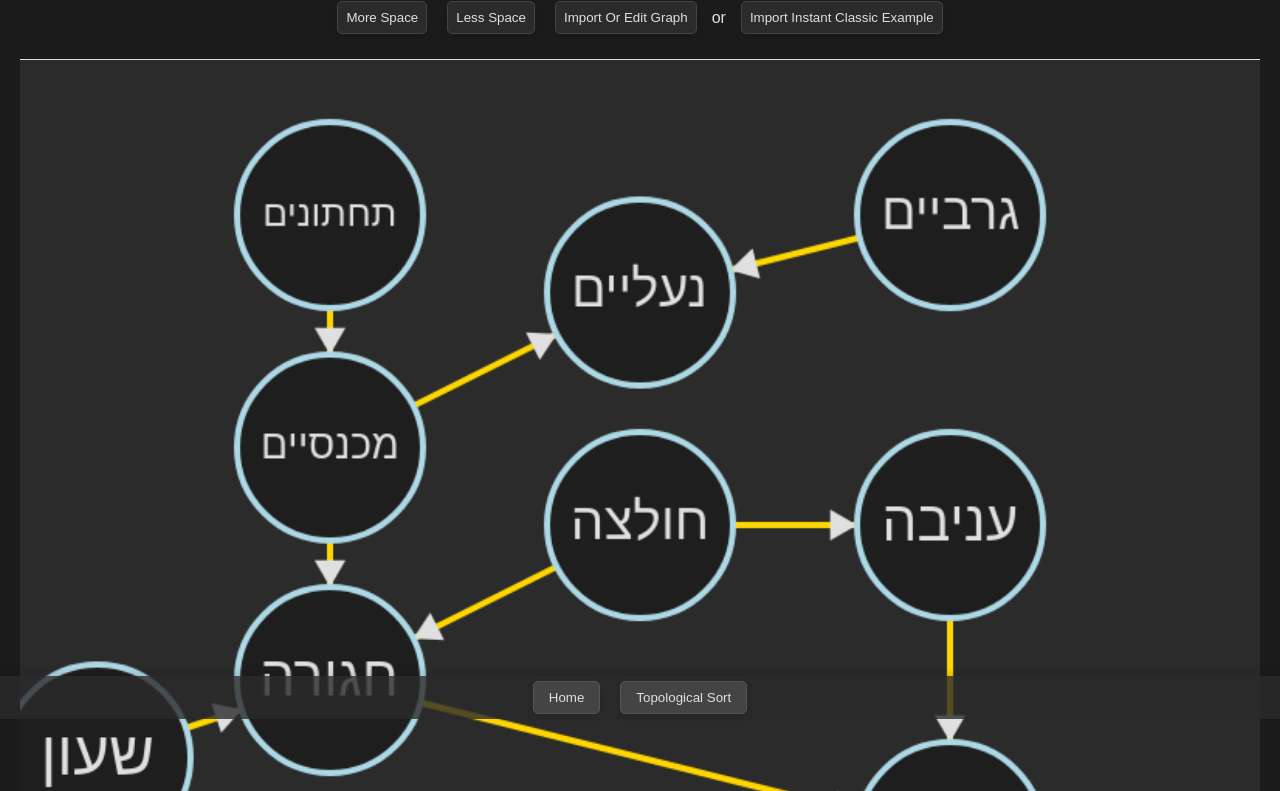
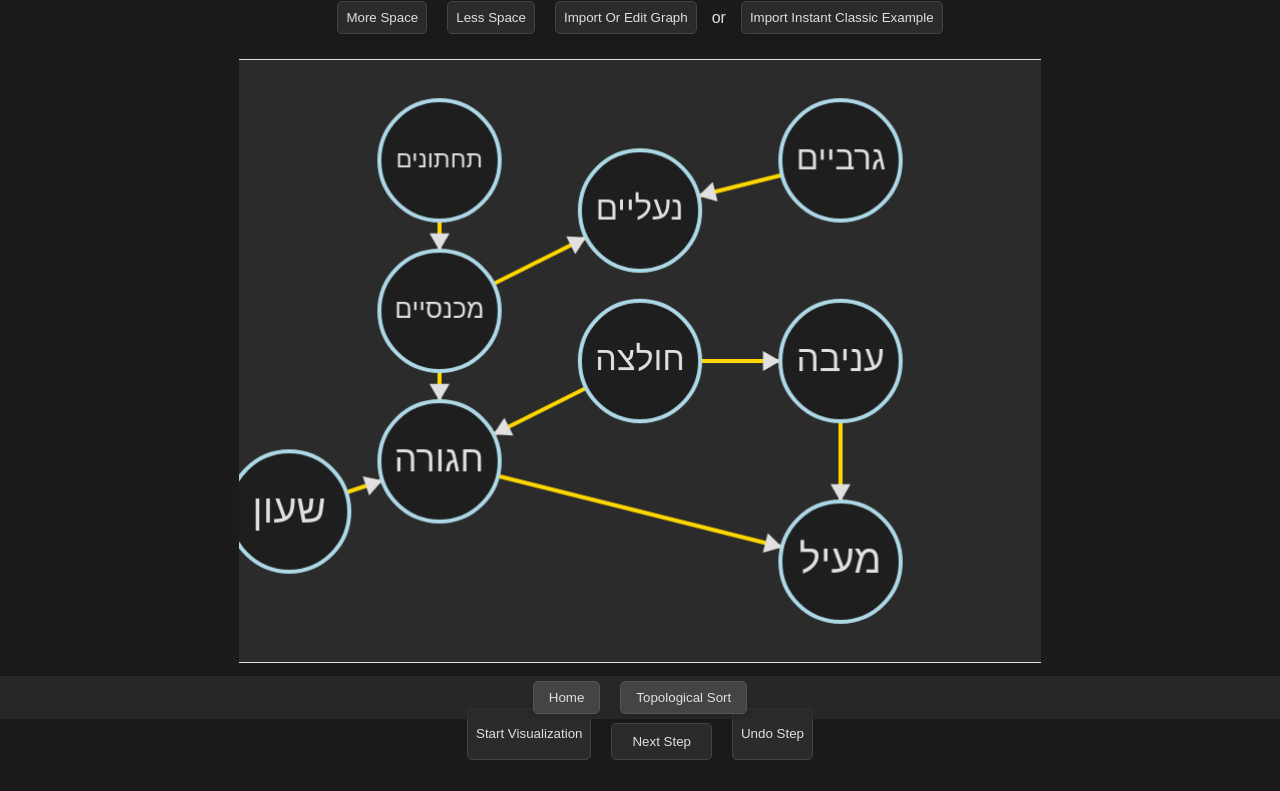
Before and after one commit to renanbazinin/Graphs-For-Algorithms, a plain HTML site: page things.html in a window 1280 px wide. Shown: the part 81-872 px from the top of the page. Drawn offline with Linux system fonts and the light colour scheme.

Commit message:
fixed the size

```diff
--- a/styles.css
+++ b/styles.css
@@ -61,9 +61,8 @@ button:active {
     align-items: center;
     margin-bottom: 20px;
 
-    width: 100%;
-    max-width: 100%; /* Prevent overflow */
     overflow: hidden; /* Hide any potential overflow */
+
 }
 
 pre {
@@ -149,7 +148,7 @@ pre {
     border: 1px solid #444;
     margin-top: 10px;
     width: 100%;
-    overflow: auto;
+
 }
 
 
@@ -163,8 +162,7 @@ pre {
     gap: 10px; /* Add spacing between the buttons */
     margin-bottom: 20px; /* Add some space below the button container */
 
-    width: 100%; /* Ensure full width */
-    max-width: 100%; /* Prevent overflow */
+
 }
 
 #directionButtonContainer button {
```
